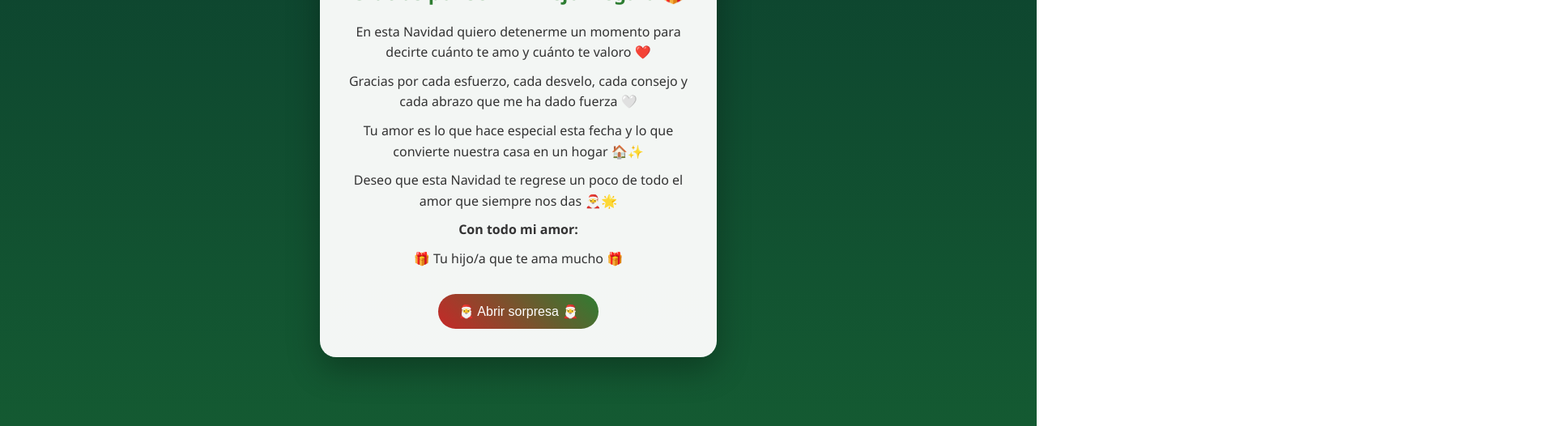
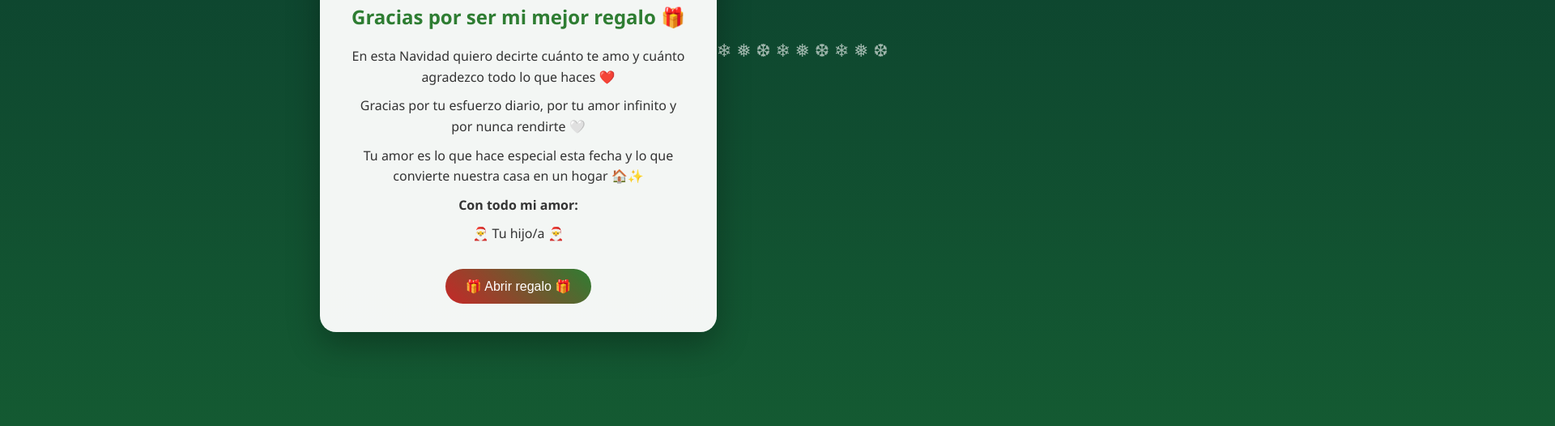
Before and after one commit to Alexandrohcn/despliegue01, a website: page public/index.html in a window 1280 px wide. Shown: the part 274-800 px from the top of the page at 81% size, 1920 px wide, since content can reach past the window. Drawn offline with Linux system fonts and the light colour scheme.

Commit message:
Diseño navideño completo para sorpresa a mamá 🎄

```diff
--- a/public/index.html
+++ b/public/index.html
@@ -13,13 +13,13 @@
     <h2>Gracias por ser mi mejor regalo 🎁</h2>
 
     <p>
-      En esta Navidad quiero detenerme un momento
-      para decirte cuánto te amo y cuánto te valoro ❤️
+      En esta Navidad quiero decirte
+      cuánto te amo y cuánto agradezco todo lo que haces ❤️
     </p>
 
     <p>
-      Gracias por cada esfuerzo, cada desvelo,
-      cada consejo y cada abrazo que me ha dado fuerza 🤍
+      Gracias por tu esfuerzo diario,
+      por tu amor infinito y por nunca rendirte 🤍
     </p>
 
     <p>
@@ -27,18 +27,15 @@
       y lo que convierte nuestra casa en un hogar 🏠✨
     </p>
 
-    <p>
-      Deseo que esta Navidad te regrese
-      un poco de todo el amor que siempre nos das 🎅🌟
-    </p>
+    <p><strong>Con todo mi amor:</strong></p>
+    <p>🎅 Tu hijo/a 🎅</p>
 
-    <p><strong>Con todo mi amor:</strong></p>
-    <p>🎁 Tu hijo/a que te ama mucho 🎁</p>
-
-    <button onclick="alert('🎄 Feliz Navidad mamá ❤️ Gracias por todo, te amo mucho 🎁')">
-      🎅 Abrir sorpresa 🎅
+    <button onclick="alert('🎄 Feliz Navidad mamá ❤️ Te amo mucho 🎁')">
+      🎁 Abrir regalo 🎁
     </button>
   </div>
 
+  <!-- Decoraciones -->
+  <div class="nieve"></div>
 </body>
 </html>
```
